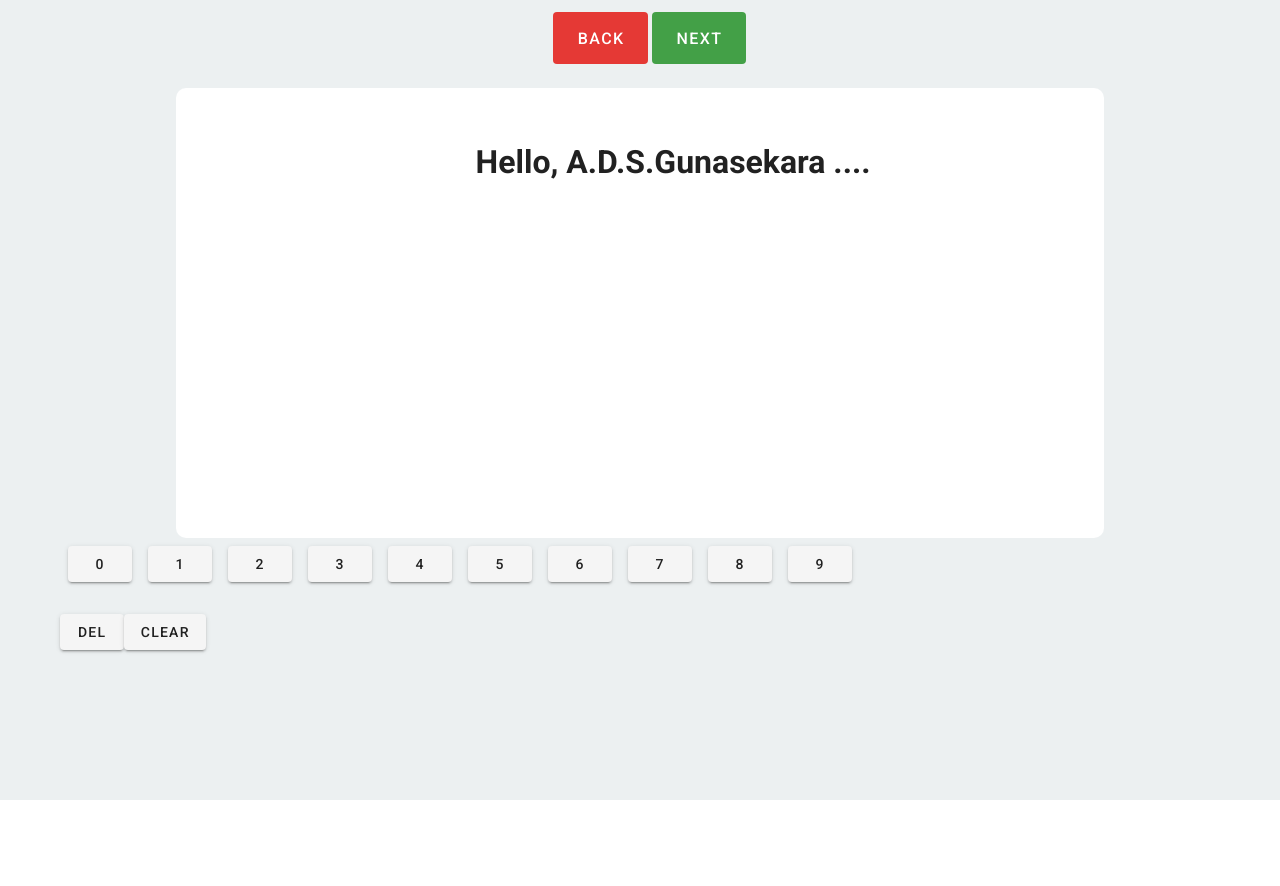
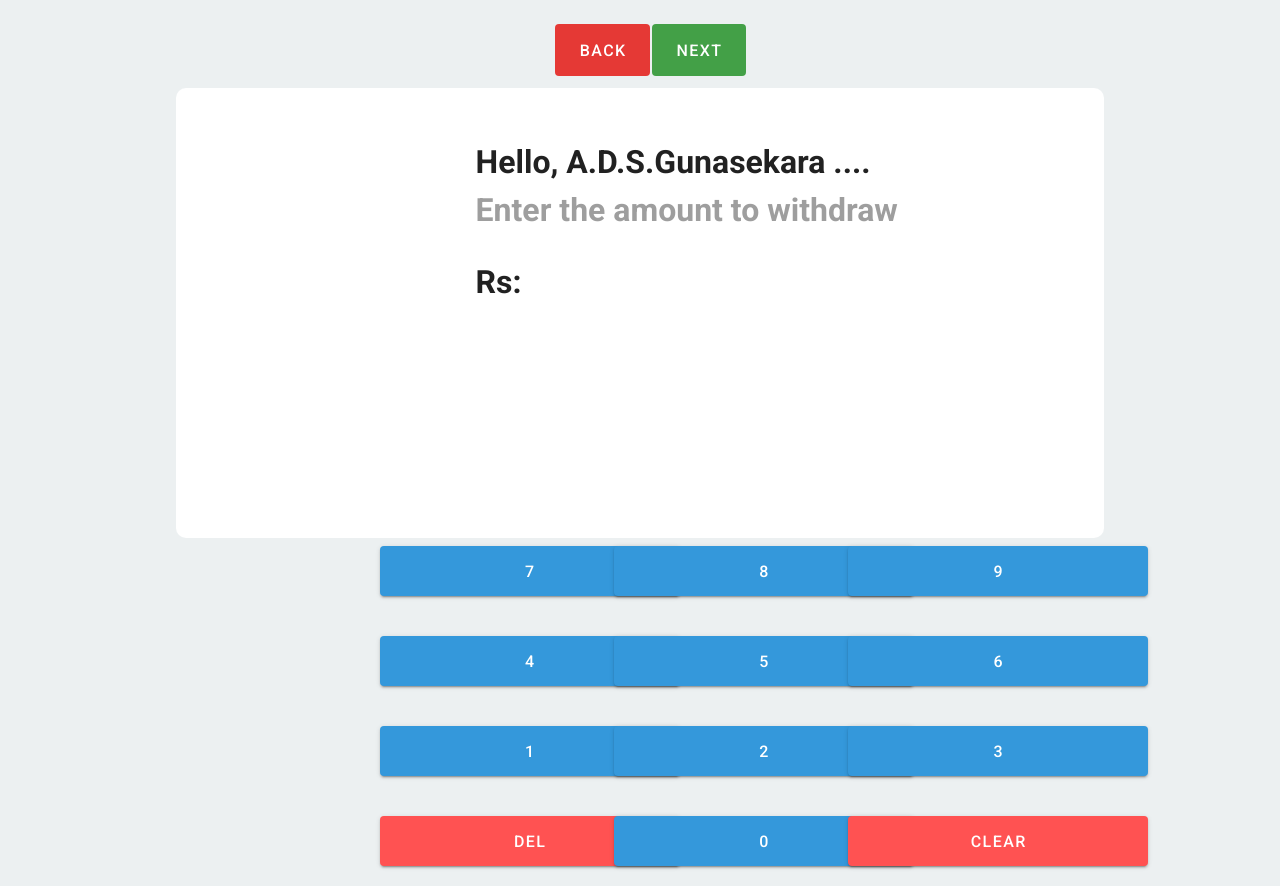
Before and after one commit to DSGunasekara/HCI, a Vue app: page /withdraw in a window 1280 px wide. Before the commit the page ends 800 px from the top, so only its background shows below. Built offline with nearby package versions, Linux system fonts and the light colour scheme.

Commit message:
nav bar changed

```diff
--- a/src/App.vue
+++ b/src/App.vue
@@ -1,19 +1,19 @@
 <template>
   <v-app>
     <v-main  class="main">
-      <NavBar/>
+<!--      <NavBar/>-->
       <router-view></router-view>
     </v-main>
   </v-app>
 </template>
 
 <script>
-import NavBar from "@/components/NavBar";
+// import NavBar from "@/components/NavBar";
 export default {
   name: 'App',
 
   components: {
-    NavBar
+    // NavBar
   },
 
   data: () => ({
--- a/src/views/Withdraw.vue
+++ b/src/views/Withdraw.vue
@@ -1,25 +1,34 @@
 <template>
   <div class="container">
+    <NavBar/>
     <div class="displayArea">
       <div class="greet">
         <h1>Hello, {{ name }} ....</h1>
+        <h1 class="grey--text">Enter the amount to withdraw</h1>
         <br>
-        <h1>{{ amount.join('') }}</h1>
+        <h1>Rs: {{ amount.join('') }}</h1>
       </div>
     </div>
-    <v-row>
-      <v-col>
-        <v-btn @click="addValue(i)" v-for="i in numberList" :key="i" class="ma-2">
+    <v-row style="margin-left: 300px">
+      <v-col v-for="i in numberList" :key="i" class="ma-2" md="3">
+        <v-btn @click="addValue(i)" color="#3498db" dark x-large width="300px" height="50px">
           {{ i }}
         </v-btn>
       </v-col>
     </v-row>
-    <v-row>
-      <v-col>
-        <v-btn @click="delNumber">
+    <v-row style="margin-left: 300px">
+      <v-col class="ma-2" md="3">
+        <v-btn @click="delNumber" color="error" dark x-large width="300px" height="50px">
           del
         </v-btn>
-        <v-btn @click="amount = []">
+      </v-col>
+      <v-col class="ma-2" md="3">
+        <v-btn @click="addValue(0)" color="#3498db" dark x-large width="300px" height="50px">
+          0
+        </v-btn>
+      </v-col>
+      <v-col class="ma-2" md="3">
+        <v-btn @click="amount = []" color="error" dark x-large width="300px" height="50px">
           clear
         </v-btn>
       </v-col>
@@ -28,13 +37,17 @@
 </template>
 
 <script>
+import NavBar from "@/components/NavBar";
 export default {
 name: "Withdraw",
+  components:{
+    NavBar
+  },
   data(){
   return {
     name: 'A.D.S.Gunasekara',
     amount: [],
-    numberList : [0,1,2,3,4,5,6,7,8,9]
+    numberList : [7,8,9,4,5,6,1,2,3]
   }
   },
   methods:{
```
